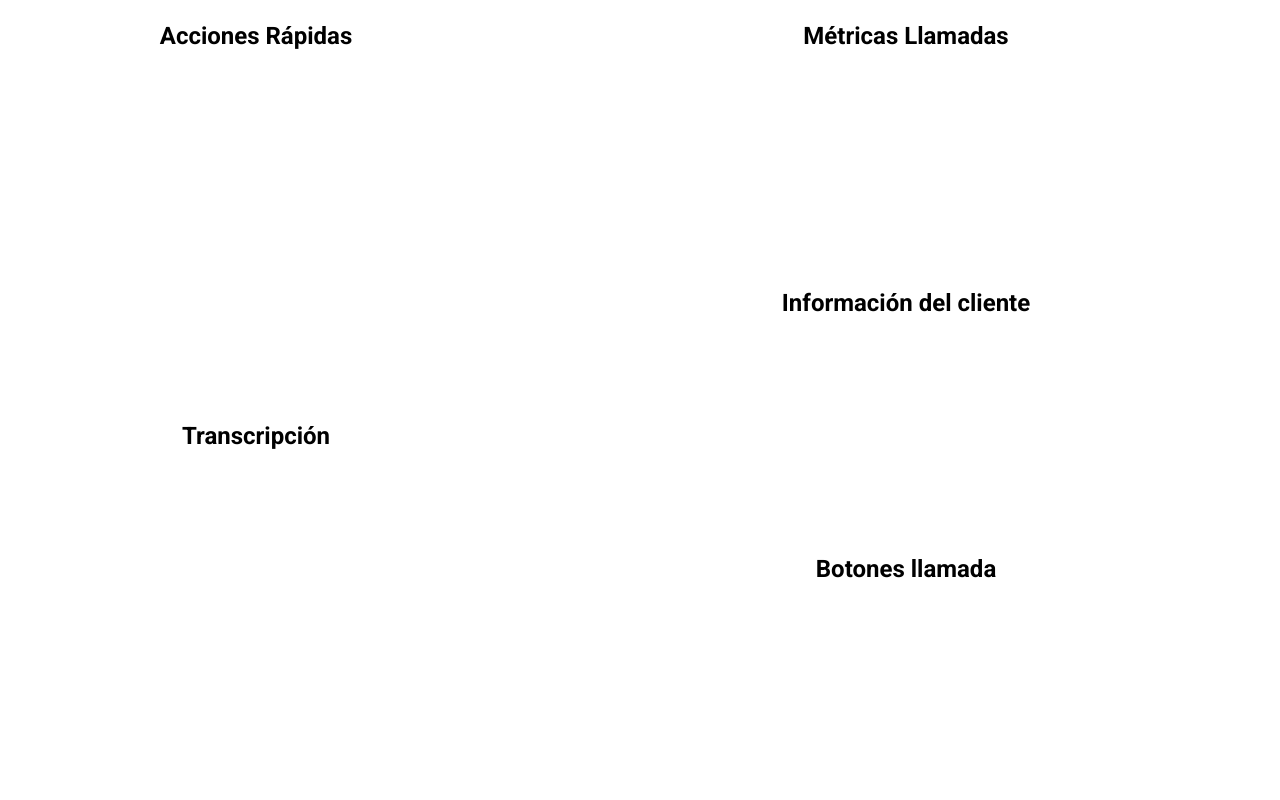
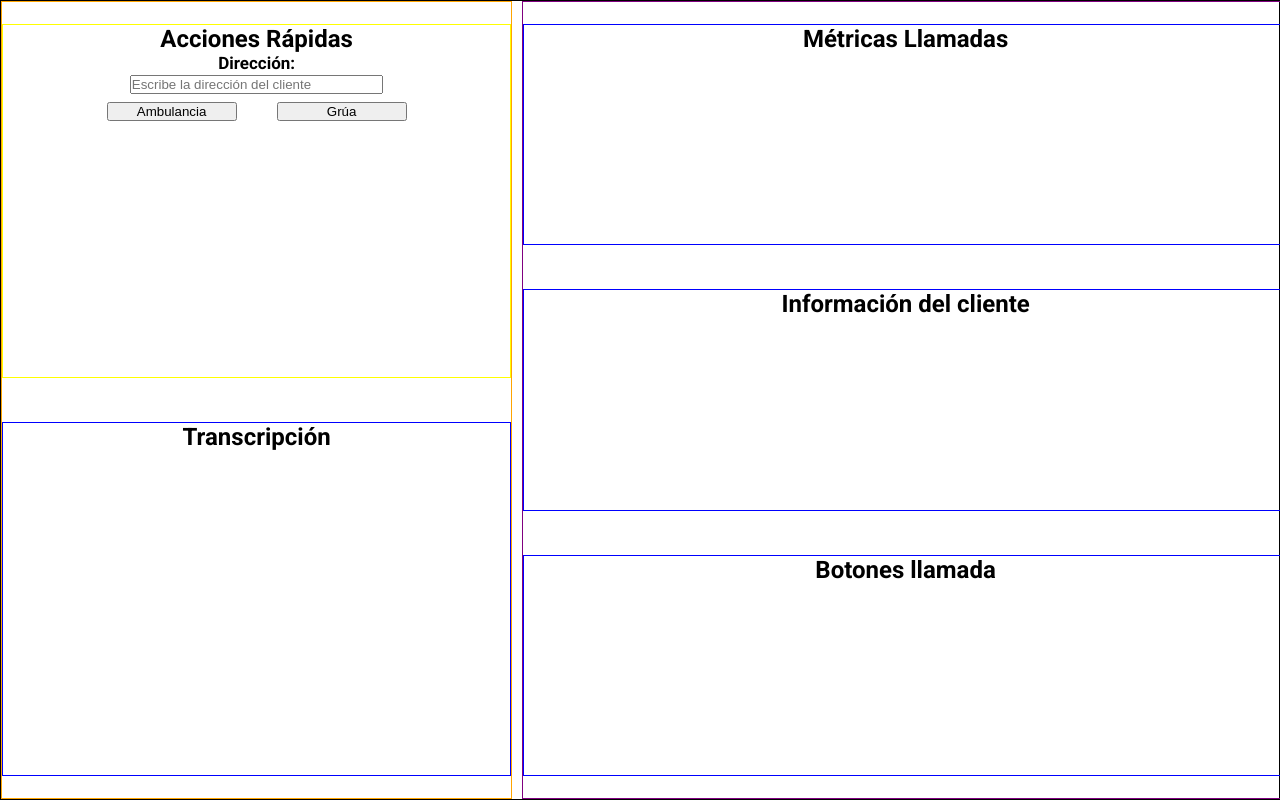
Before and after one commit to Qualicenter/Agent_frontend, a React (Create React App) app: page / in a window 1280 px wide. Built offline with nearby package versions, Linux system fonts and the light colour scheme.

Commit message:
Espero no romper nada

```diff
--- a/src/App.js
+++ b/src/App.js
@@ -1,34 +1,54 @@
 import styled from "styled-components";
 import TitleComponent from "./components/Title";
+import TituloAcciones from "./components/TituloAcciones";
 
 const Wrapper = styled.main`
   display: grid;
   grid-template-columns: 40% 60%;
   grid-gap: 10px;
   height: 100vh;
+  border: 1px solid black;
 `;
 
 const LeftColumn = styled.div`
   display: grid;
   grid-template-rows: 50% 50%;
   justify-items: center;
+  border: 1px solid orange;
+`;
+
+const DireccionContainer = styled.div`
+  position: absolute;
+  top: 50%;
+  transform: translateY(-50%);
+  border: 1px solid green;
+`;
+
+const BotonesContainer = styled.div`
+  position: absolute;
+  top: 50%;
+  transform: translateY(-50%);
+  margin-top: -200px;
+  display: flex;
+  border: 1px solid red;
 `;
 
 const RightColumn = styled.div`
   display: grid;
   grid-template-rows: 33.33% 33.33% 33.33%;
   justify-items: center;
+  border: 1px solid purple;
 `;
 
 function App() {
   return (
     <Wrapper>
       <LeftColumn>
-        <TitleComponent text="Acciones Rápidas" />
-        <TitleComponent text="Transcripción" />
+        <TituloAcciones text="Acciones Rápidas"/>
+        <TitleComponent text="Transcripción"/>
       </LeftColumn>
       <RightColumn>
-        <TitleComponent text="Métricas Llamadas" />
+        <TitleComponent text="Métricas Llamadas"/>
         <TitleComponent text="Información del cliente" />
         <TitleComponent text="Botones llamada" />
       </RightColumn>
--- /dev/null
+++ b/src/components/Direccion.js
@@ -0,0 +1,41 @@
+import { useState } from "react";
+import "../styles/direccion.css";
+
+const Direccion = (props) => {
+  const [direccion, setDireccion] = useState("");
+
+  const Handler = (event) => {
+    event.preventDefault();
+    setDireccion(event.target.value);
+    console.log(direccion);
+  };
+
+  const mandar_grua = () => {
+    console.log("Grua enviada a:" + direccion);
+  };
+
+  const mandar_ambulancia = () => {
+    console.log("Ambulancia enviada a:" + direccion);
+  };
+
+  return (
+    <div>
+      <form className="direccion">
+        <label htmlFor="direccion">Dirección:</label>
+        <input
+          type="text"
+          placeholder="Escribe la dirección del cliente"
+          onChange={Handler}
+        ></input>
+      </form>
+      <button className="botones" onClick={mandar_ambulancia}>
+        Ambulancia
+      </button>
+      <button className="botones" onClick={mandar_grua}>
+        Grúa
+      </button>
+    </div>
+  );
+};
+
+export default Direccion;
--- a/src/components/Title.js
+++ b/src/components/Title.js
@@ -6,6 +6,7 @@ const Title = styled.h1`
   margin-bottom: 22px;
   margin-top: 22px;
   text-align: center;
+  border: 1px solid blue;
 `;
 
 const TitleComponent = (props) => {
--- /dev/null
+++ b/src/components/TituloAcciones.js
@@ -0,0 +1,18 @@
+import styled from "styled-components";
+import Direccion from "./Direccion";
+
+const Title = styled.h1`
+  font-size: 24px;
+  font-weight: 600;
+  margin-bottom: 22px;
+  margin-top: 22px;
+  text-align: center;
+  border: 1px solid yellow;
+`;
+
+const TituloAcciones = (props) => {
+  return <Title>{props.text}
+  <Direccion/></Title>;
+};
+
+export default TituloAcciones;
--- /dev/null
+++ b/src/styles/direccion.css
@@ -0,0 +1,19 @@
+.direccion{
+    margin-bottom: 50px;
+    margin-top: 50px;
+    width: 50%;
+    font-size: 17px;
+    margin: 0 auto;
+
+}
+
+.botones {
+    display: inline-block;
+    text-align: center;
+    align-items: center;
+    width: 130px;
+    justify-content: center;
+    margin: 0 auto;
+    margin-right: 20px;
+    margin-left: 20px;
+}
```
